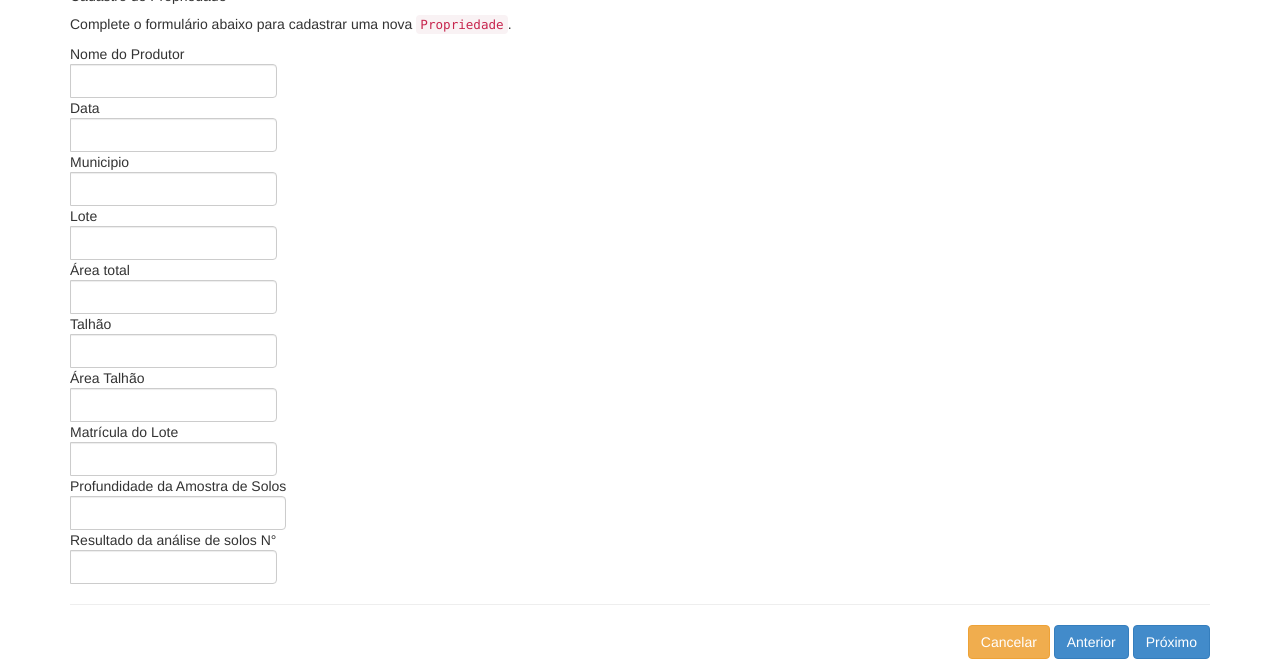
After one commit to diaslucas1/tcc2, a Django app: page /propriedade/cadastrar in a window 1280 px wide. The commit adds this page. Shown: the part 321-980 px from the top of the page. Run offline with Django 3.2, Linux system fonts and the light colour scheme; some libraries are stand-ins or nearby versions.

Commit message:
Creating registration form and saving to database

```diff
--- a/emater/settings.py
+++ b/emater/settings.py
@@ -37,6 +37,7 @@ INSTALLED_APPS = [
     'django.contrib.sessions',
     'django.contrib.messages',
     'django.contrib.staticfiles',
+    'widget_tweaks',
     'website',
 ]
 
--- /dev/null
+++ b/website/forms.py
@@ -0,0 +1,20 @@
+from django import forms
+from website.models import Propriedade
+
+class InserePropriedadeForm(forms.ModelForm):
+
+  class Meta:
+    model = Propriedade
+
+    fields = [
+      'nome_produtor',
+      'data',
+      'municipio',
+      'lote',
+      'area_total',
+      'talhao',
+      'area_talhao',
+      'matricula_lote',
+      'profundidade_amostras',
+      'resultado_analise'
+    ]
--- a/website/models.py
+++ b/website/models.py
@@ -7,6 +7,7 @@ from django.db import models
 
 class Propriedade(models.Model):
 
+  # Informações sobre a propriedade do produtor
   nome_produtor = models.CharField(max_length=255, null=False, default="")
   data = models.CharField(max_length=255, null=False, default="")
   municipio = models.CharField(max_length=255, null=False, default="")
@@ -17,3 +18,31 @@ class Propriedade(models.Model):
   matricula_lote = models.CharField(max_length=255, null=False, default="")
   profundidade_amostras = models.CharField(max_length=255, null=False, default="")
   resultado_analise = models.CharField(max_length=255, null=False, default="")
+
+  # Dados do laudo laboratorial
+  fosforo = models.CharField(max_length=255, null=False, default="")
+  potassio = models.CharField(max_length=255, null=False, default="")
+  calcio = models.CharField(max_length=255, null=False, default="")
+  magnesio = models.CharField(max_length=255, null=False, default="")
+  enxofre = models.CharField(max_length=255, null=False, default="")
+  aluminio = models.CharField(max_length=255, null=False, default="")
+  hal = models.CharField(max_length=255, null=False, default="")
+  materia_organica = models.CharField(max_length=255, null=False, default="")
+  #Alumínio e H+AL não possuem fórmulas de valores ideais
+
+  # Correção/recuperação de Fósforo
+  fosforo_atingir = models.CharField(max_length=255, null=False, default="")
+  fonte_fosforo = models.CharField(max_length=255, null=False, default="")
+  eficiencia_fosforo = models.CharField(max_length=255, null=False, default="")
+  valor_fosforo = models.CharField(max_length=255, null=False, default="")
+
+  # Correção/recuperação de Potássio
+  potassio_atingir = models.CharField(max_length=255, null=False, default="")
+  fonte_potassio = models.CharField(max_length=255, null=False, default="")
+  valor_potassio = models.CharField(max_length=255, null=False, default="")
+
+  # Correção/recuperação de Cálcio e Magnésio
+  calcio_atingir = models.CharField(max_length=255, null=False, default="")
+  fonte_calmag = models.CharField(max_length=255, null=False, default="")
+  prnt = models.CharField(max_length=255, null=False, default="")
+  cao_corretivo = models.CharField(max_length=255, null=False, default="")
--- /dev/null
+++ b/website/templates/cadastro.html
@@ -0,0 +1,122 @@
+{% extends "base.html" %}
+
+{% load staticfiles %}
+{% load widget_tweaks %}
+
+{% block extrastyle %}
+  <link rel="stylesheet" href="{% static "css/style.css" %}">
+{% endblock %}
+
+{% block body %}
+<div class="container mt-5">
+  <div class="row">
+    <div class="col-lg-12 col-md-12 col-sm-12 col-xs-12">
+      <div class="card">
+        <div class="card-body">
+          <h5 class="card-title">Cadastro de Propriedade</h5>
+          <p class="card-text">
+            Complete o formulário abaixo para cadastrar
+            uma nova <code>Propriedade</code>.
+          </p>
+          <form id="form-steps" method="post">
+            {% csrf_token %}
+            <!-- Informações da Propriedade -->
+            <div class="step">
+              <!-- Nome do Produtor -->
+              <div class="input-group mb-3">
+                <div class="input-group-prepend">
+                  <span class="input-group-text">Nome do Produtor</span>
+                </div>
+                {% render_field form.nome_produtor class+="form-control" %}
+              </div>
+
+              <!-- Data -->
+              <div class="input-group mb-3">
+                <div class="input-group-prepend">
+                  <span class="input-group-text">Data</span>
+                </div>
+                {% render_field form.data class+="form-control" %}
+              </div>
+
+              <!-- Municipio -->
+              <div class="input-group mb-3">
+                <div class="input-group-prepend">
+                  <span class="input-group-text">Municipio</span>
+                </div>
+                {% render_field form.municipio class+="form-control" %}
+              </div>
+
+              <!-- Lote -->
+              <div class="input-group mb-3">
+                <div class="input-group-prepend">
+                  <span class="input-group-text">Lote</span>
+                </div>
+                {% render_field form.lote class+="form-control" %}
+              </div>
+
+              <!-- Area total -->
+              <div class="input-group mb-3">
+                <div class="input-group-prepend">
+                  <span class="input-group-text">Área total</span>
+                </div>
+                {% render_field form.area_total class+="form-control" %}
+              </div>
+
+              <!-- Talhao -->
+              <div class="input-group mb-3">
+                <div class="input-group-prepend">
+                  <span class="input-group-text">Talhão</span>
+                </div>
+                {% render_field form.talhao class+="form-control" %}
+              </div>
+
+              <!-- Area talhao -->
+              <div class="input-group mb-3">
+                <div class="input-group-prepend">
+                  <span class="input-group-text">Área Talhão</span>
+                </div>
+                {% render_field form.area_talhao class+="form-control" %}
+              </div>
+
+              <!-- Matrícula do Lote -->
+              <div class="input-group mb-3">
+                <div class="input-group-prepend">
+                  <span class="input-group-text">Matrícula do Lote</span>
+                </div>
+                {% render_field form.matricula_lote class+="form-control" %}
+              </div>
+
+              <!-- Profundidade da Amostra -->
+              <div class="input-group mb-3">
+                <div class="input-group-prepend">
+                  <span class="input-group-text">Profundidade da Amostra de Solos</span>
+                </div>
+                {% render_field form.profundidade_amostras class+="form-control" %}
+              </div>
+
+              <!-- Resultado da ánalise de solos -->
+              <div class="input-group mb-3">
+                <div class="input-group-prepend">
+                  <span class="input-group-text">Resultado da análise de solos N°</span>
+                </div>
+                {% render_field form.resultado_analise class+="form-control" %}
+              </div>
+
+            </div>
+            <!-- END Informações da Propriedade -->
+
+
+
+            <hr>
+            <div class="text-right">
+              <a href="#" class="btn btn-warning">Cancelar</a>
+              <button type="button" class="btnPrev btn btn-primary">Anterior</button>
+              <button type="submit" class="btnNext btn btn-primary">Próximo</button>
+            </div>
+          </form>
+        </div>
+      </div>
+    </div>
+  </div>
+</div>
+{% endblock %}
--- a/website/templates/index.html
+++ b/website/templates/index.html
@@ -7,7 +7,7 @@
         <div class="card-body">
           <h5 class="card-title">Cadastrar Propriedade</h5>
           <p class="card-text">Cadastre aqui uma nova <code>Propriedade</code>.</p>
-          <a href="#" class="btn btn-primary">Nova Propriedade</a>
+          <a href="{% url 'website:cadastra_propriedade' %}" class="btn btn-primary">Nova Propriedade</a>
         </div>
       </div>
     </div>
--- a/website/urls.py
+++ b/website/urls.py
@@ -1,4 +1,4 @@
-from website.views import IndexTemplateView
+from website.views import IndexTemplateView, PropriedadeCreateView
 
 from django.urls import path
 
@@ -7,4 +7,8 @@ app_name = 'website'
 urlpatterns = [
   # GET /
   path('', IndexTemplateView.as_view(), name="index"),
+
+  # GET /propriedade/cadastrar
+  path('propriedade/cadastrar', PropriedadeCreateView.as_view(),
+  name="cadastra_propriedade"),
 ]
--- a/website/views.py
+++ b/website/views.py
@@ -3,10 +3,19 @@ from __future__ import unicode_literals
 
 from django.shortcuts import render
 
-from django.views.generic import TemplateView
+from django.urls import reverse_lazy
+from django.views.generic import TemplateView, CreateView
+from website.models import Propriedade
+from website.forms import InserePropriedadeForm
 
 # Create your views here.
 
 # HOME PAGE
 class IndexTemplateView(TemplateView):
   template_name = "index.html"
+
+# CADASTRO PROPRIEDADE
+class PropriedadeCreateView(CreateView):
+  template_name = "cadastro.html"
+  model = Propriedade
+  form_class = InserePropriedadeForm
```
Also changed, not shown: 1 other file.
